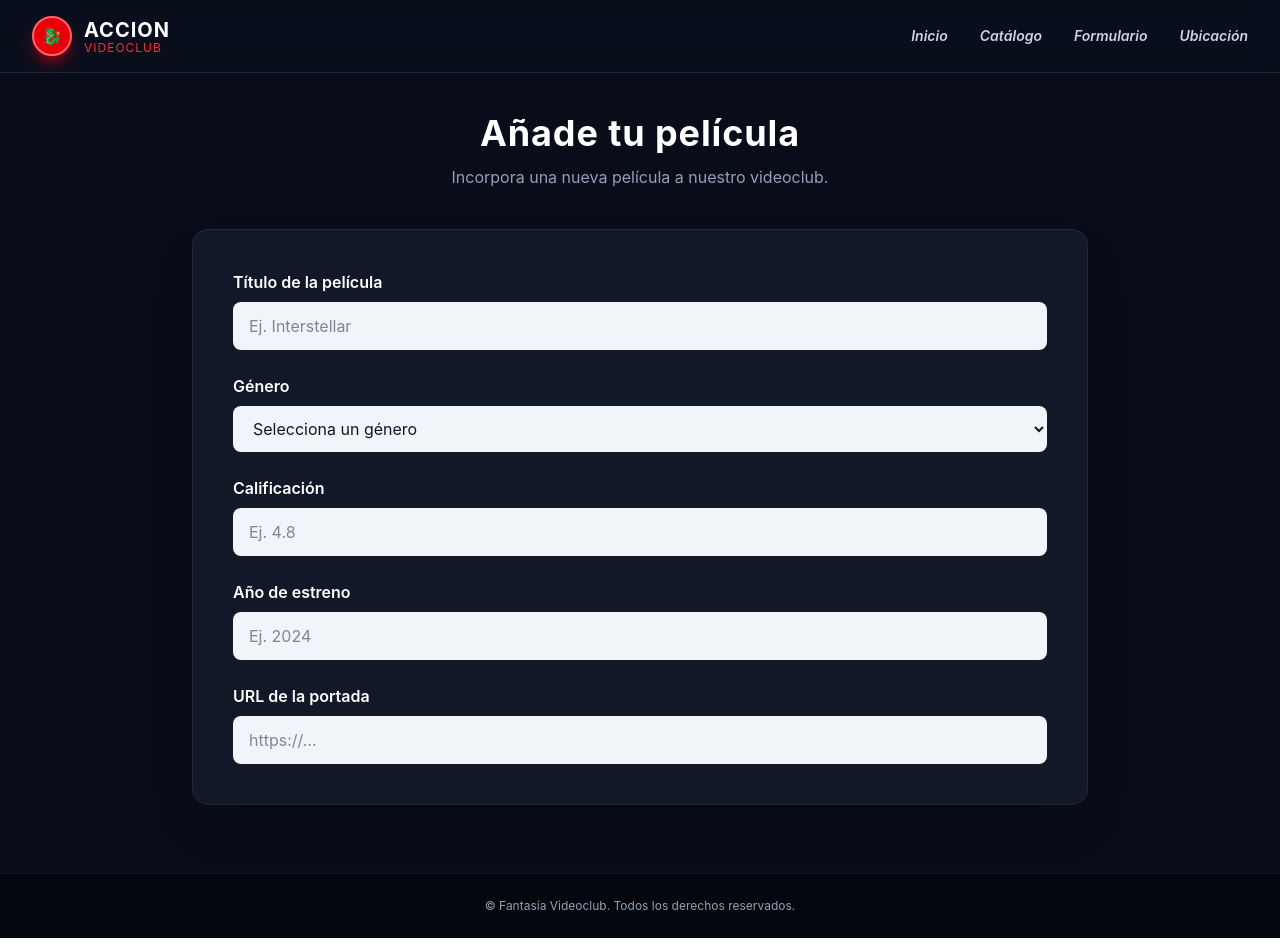
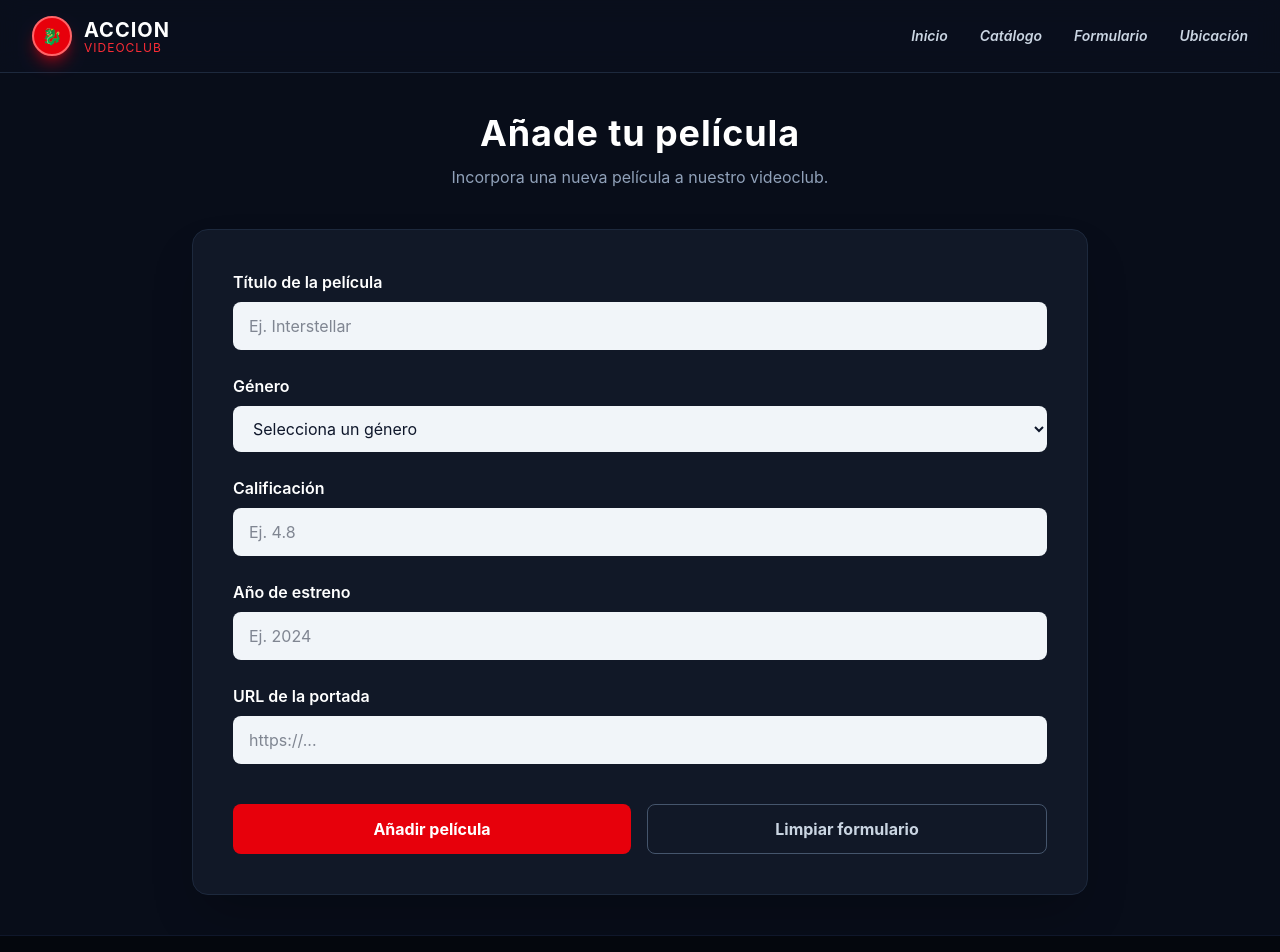
Before and after one commit to VideoClub2/VideoClub, a React (Vite) app: page /add-movie in a window 1280 px wide. Shown: the top 952 px of the page. Built offline with nearby package versions, Linux system fonts and the light colour scheme.

Commit message:
Refactor MovieForm component to manage form state and add submit/reset buttons

```diff
--- a/src/components/MovieForm.jsx
+++ b/src/components/MovieForm.jsx
@@ -1,7 +1,21 @@
-
-import React from 'react';
+import React, { useState } from 'react';
 
 export default function MovieForm() {
+    const [formData, setFormData] = useState({
+        titulo: '',
+        genero: '',
+        calificacion: '',
+        anio: '',
+        portada: ''
+    });
+    const handleChange = (e) => {
+        const { name, value } = e.target;
+
+        setFormData({
+            ...formData,
+            [name]: value
+        });
+    };
     return (
         <form className="flex flex-col gap-6">
 
@@ -15,6 +29,8 @@ export default function MovieForm() {
                     type="text"
                     id="titulo"
                     name="titulo"
+                    value={formData.titulo}
+                    onChange={handleChange}
                     placeholder="Ej. Interstellar"
                     className="w-full rounded-lg bg-slate-100 px-4 py-3 text-slate-900 outline-none focus:ring-2 focus:ring-red-500"
                 />
@@ -29,6 +45,8 @@ export default function MovieForm() {
                 <select
                     id="genero"
                     name="genero"
+                    value={formData.genero}
+                    onChange={handleChange}
                     defaultValue=""
                     className="w-full rounded-lg bg-slate-100 px-4 py-3 text-slate-900 outline-none focus:ring-2 focus:ring-red-500"
                 >
@@ -55,6 +73,8 @@ export default function MovieForm() {
                     min="0"
                     max="5"
                     step="0.1"
+                    value={formData.calificacion}
+                    onChange={handleChange}
                     placeholder="Ej. 4.8"
                     className="w-full rounded-lg bg-slate-100 px-4 py-3 text-slate-900 outline-none focus:ring-2 focus:ring-red-500"
                 />
@@ -70,6 +90,8 @@ export default function MovieForm() {
                     type="number"
                     id="anio"
                     name="anio"
+                    value={formData.anio}
+                    onChange={handleChange}
                     min="1888"
                     placeholder="Ej. 2024"
                     className="w-full rounded-lg bg-slate-100 px-4 py-3 text-slate-900 outline-none focus:ring-2 focus:ring-red-500"
@@ -86,11 +108,32 @@ export default function MovieForm() {
                     type="url"
                     id="portada"
                     name="portada"
+                    value={formData.portada}
+                    onChange={handleChange}
                     placeholder="https://..."
                     className="w-full rounded-lg bg-slate-100 px-4 py-3 text-slate-900 outline-none focus:ring-2 focus:ring-red-500"
                 />
             </div>
 
+            {/* Form buttons */}
+            <div className="flex flex-col sm:flex-row gap-4 pt-4">
+
+                <button
+                    type="submit"
+                    className="flex-1 rounded-lg bg-red-600 px-6 py-3 font-bold text-white transition-colors hover:bg-red-700"
+                >
+                    Añadir película
+                </button>
+
+                <button
+                    type="reset"
+                    className="flex-1 rounded-lg border border-slate-600 px-6 py-3 font-bold text-slate-300 transition-colors hover:bg-slate-700"
+                >
+                    Limpiar formulario
+                </button>
+
+            </div>
+
         </form>
     );
 }
```
Lines whose indentation alone changed are shown as unchanged.
